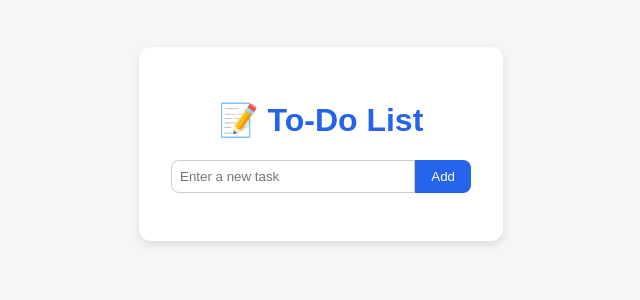
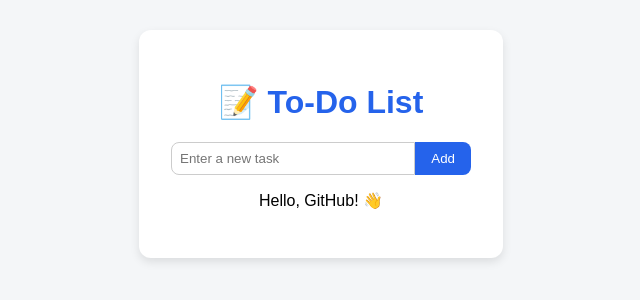
Before and after one commit to hemahema36110-dot/todo-appproject, a plain HTML site: page index.html in a window 1280 px wide. Shown: the part 264-564 px from the top of the page, without its empty margins (319-959 px from the left). Drawn offline with Linux system fonts and the light colour scheme.

Commit message:
added paragraph

```diff
--- a/index.html
+++ b/index.html
@@ -7,12 +7,15 @@
   <link rel="stylesheet" href="style.css" />
 </head>
 <body>
-  <div class="container">
+<div class="container">
     <h1>📝 To-Do List</h1>
     <div class="input-group">
       <input type="text" id="taskInput" placeholder="Enter a new task" />
       <button id="addTaskBtn">Add</button>
     </div>
+
+<p>Hello, GitHub! 👋</p>
+
     <ul id="taskList"></ul>
   </div>
 
```
